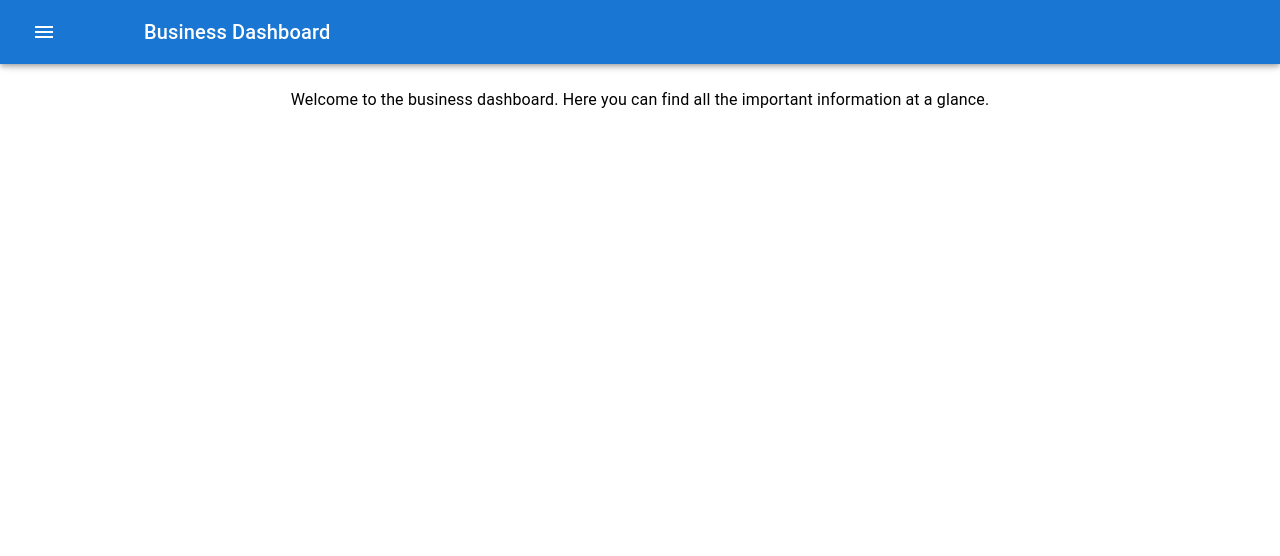
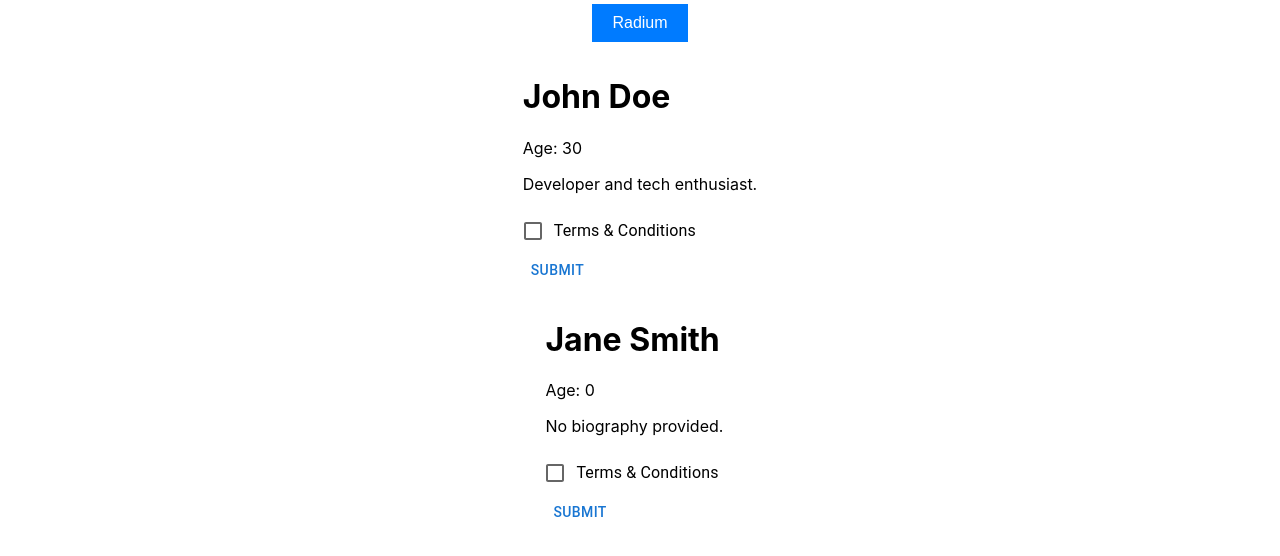
Before and after one commit to SuryaramSubramanian/React-CC-1-material, a React (Create React App) app: page / in a window 1280 px wide. Shown: the top 556 px of the page. Built offline with nearby package versions, Linux system fonts and the light colour scheme.

Commit message:
Initial commit

```diff
--- a/package.json
+++ b/package.json
@@ -11,6 +11,7 @@
     "@testing-library/jest-dom": "^5.17.0",
     "@testing-library/react": "^13.4.0",
     "@testing-library/user-event": "^13.5.0",
+    "radium": "^0.26.2",
     "react": "^18.2.0",
     "react-dom": "^18.2.0",
     "react-scripts": "5.0.1",
--- /dev/null
+++ b/src/RadiumButton.jsx
@@ -0,0 +1,35 @@
+import React from 'react';
+import Radium from 'radium';
+
+// Button component with Radium
+const RadiumButton = (props) => {
+    // Styles for the button
+    const styles = {
+        button: {
+            backgroundColor: '#007bff',
+            border: 'none',
+            color: 'white',
+            padding: '10px 20px',
+            textAlign: 'center',
+            textDecoration: 'none',
+            display: 'inline-block',
+            fontSize: '16px',
+            margin: '4px 2px',
+            cursor: 'pointer',
+
+            ':hover': {
+                backgroundColor: 'red'
+            },
+            ':focus': {
+                backgroundColor: 'green'
+            }
+        }
+    };
+
+    return (
+        <button style={styles.button}>{props.text}</button>
+    );
+}
+
+// Wrap your component with Radium
+export default Radium(RadiumButton);
--- /dev/null
+++ b/src/Userprofile.jsx
@@ -0,0 +1,48 @@
+import React from 'react';
+import PropTypes from 'prop-types';
+import { FormControlLabel, FormGroup, Checkbox, Button } from '@mui/material';
+import { useState } from 'react';
+
+
+const UserProfile = ({ name, age, bio }) => {
+    const [checkboxStatus, setcheckboxStatus] = useState(false);
+
+    const handleChange = () => {
+        setcheckboxStatus(!checkboxStatus);
+    };
+
+    const handleSubmit = () => {
+        if(!checkboxStatus) {
+            alert('you must agree the terms and conditions');
+        } else {
+            alert('Form submitted');
+        }
+    };
+
+    return (
+        <div>
+            <h1>{name}</h1>
+            <p>Age: {age}</p>
+            <p>{bio}</p>
+            <form onSubmit={handleSubmit}>
+            <FormGroup>
+            <FormControlLabel control={<Checkbox defaultChecked={checkboxStatus} onChange={handleChange}/>} label="Terms & Conditions" />
+            </FormGroup>
+            <Button type='submit'>Submit</Button>
+            </form>
+        </div>
+    );
+};
+
+UserProfile.propTypes = {
+    name: PropTypes.string.isRequired,
+    age: PropTypes.number,
+    bio: PropTypes.string
+};
+
+UserProfile.defaultProps = {
+    age: 0,
+    bio: 'No biography provided.'
+};
+
+export default UserProfile;
--- a/src/index.js
+++ b/src/index.js
@@ -2,8 +2,8 @@ import React from 'react';
 import ReactDOM from 'react-dom/client';
 import './index.css';
 // import MyForm from './MyForm';
-import SimpleForm from './SimpleForm';
-import BusinessTemplate from './BuisnessTemplate';
+import RadiumButton from './RadiumButton';
+import UserProfile from './Userprofile';
 // import App from './App';
 
 // import SetTimeout from './SetTimeout';
@@ -21,6 +21,8 @@ import BusinessTemplate from './BuisnessTemplate';
 const root = ReactDOM.createRoot(document.getElementById('root'));
 root.render(
   <div className='flexBox'>
-    <BusinessTemplate/>
+    <RadiumButton text="Radium">Radium Button</RadiumButton>
+    <UserProfile name="John Doe" age={30} bio="Developer and tech enthusiast." />
+    <UserProfile name="Jane Smith" />
   </div>
 );
```
Also changed, not shown: 1 other file (tests, documents, lock files or other folders).
